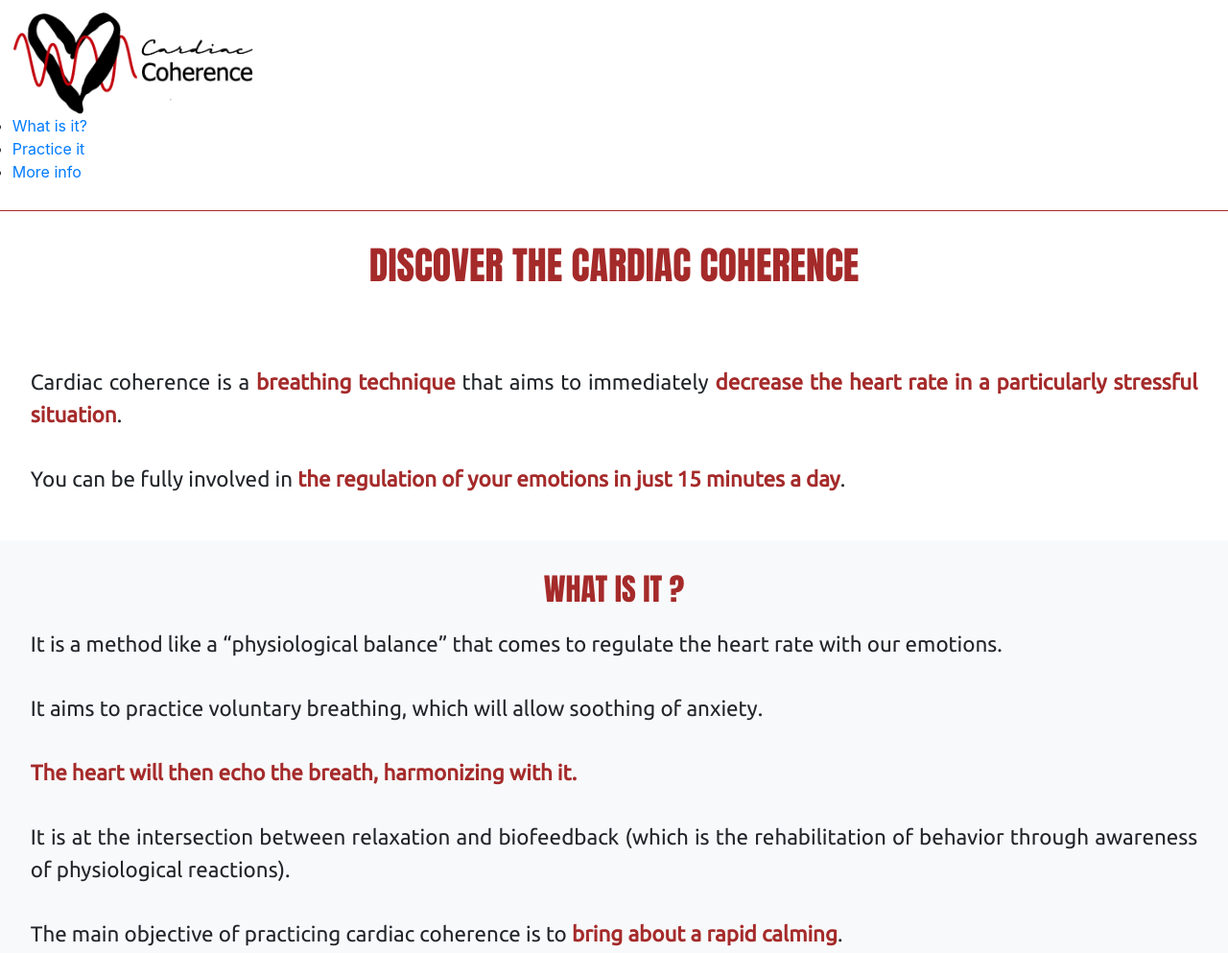
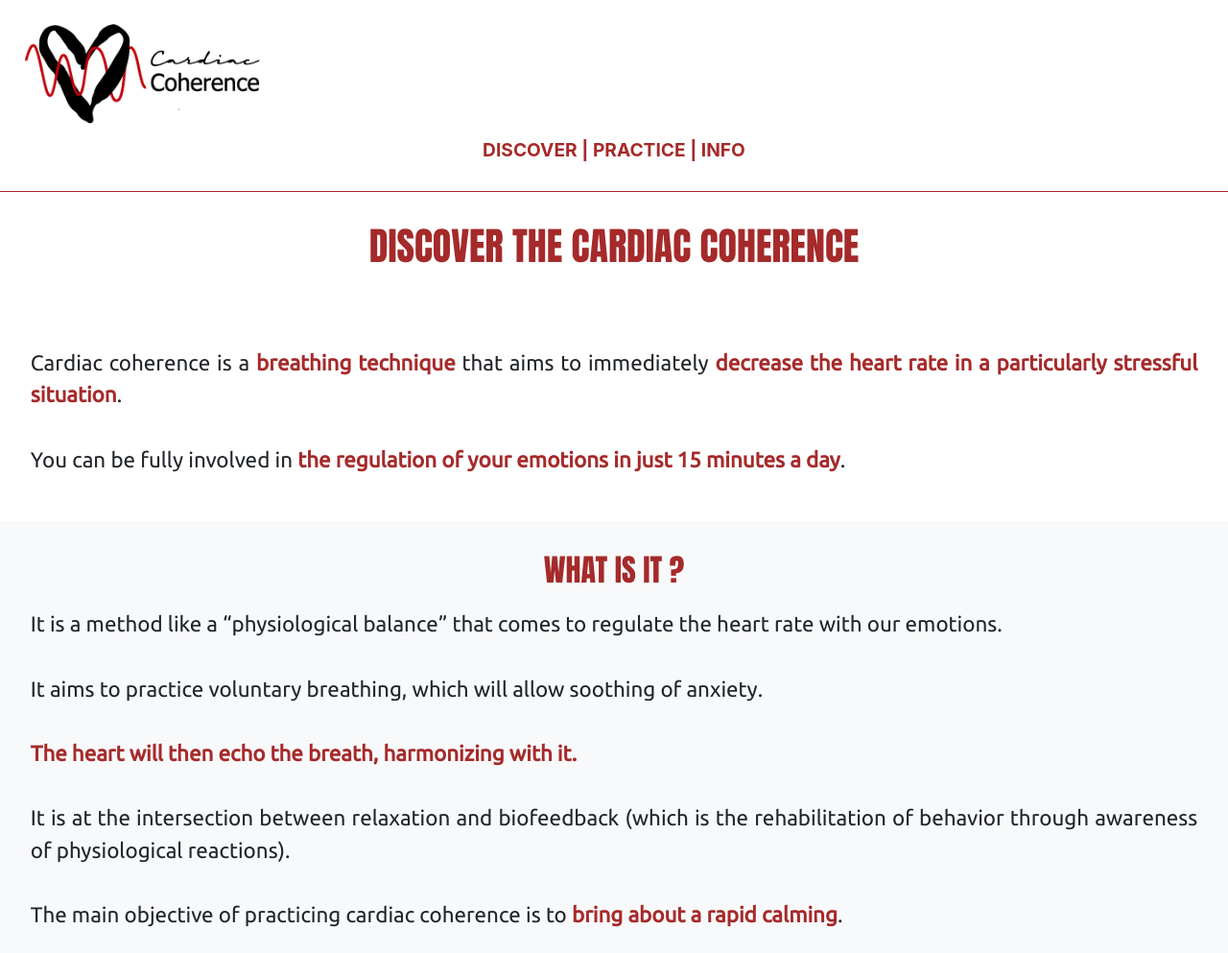
Before and after one commit to cecilegaudron/cardiac-coherence, a plain HTML site: page index.html in a window 1280 px wide. Shown: the top 993 px of the page at 96% size. Drawn offline with nearby package versions, Linux system fonts and the light colour scheme.

Commit message:
Add nav bar and reorganize header

```diff
--- a/assets/css/style.css
+++ b/assets/css/style.css
@@ -56,10 +56,40 @@
 header {
     max-width: 100%;
     margin: auto;
-    padding: 4%;
-    display: flex;
-    justify-content: center;
     border-bottom: solid 0.1rem brown;
+}
+
+/* Logo */
+#logo {
+    margin: auto;
+}
+
+/* Navigation Bar */
+nav li {
+    list-style: none;
+    display: inline-block;
+    font-size: 1.2rem;
+    font-weight: bold;
+}
+
+nav ul {
+    text-align: center;
+}
+
+nav a {
+    color: brown;
+    text-decoration: none;
+    text-transform: uppercase;
+}
+
+nav a:hover {
+    color: black;
+    text-decoration: none;
+}
+
+nav {
+    max-width: 100%;
+    margin: auto;
 }
 
 /* Description Section */
--- a/index.html
+++ b/index.html
@@ -19,19 +19,21 @@
 <body>
     <!-- Header with Logo and Navigation Bar -->
     <header>
-        <!-- Heart comes from Freepik https://fr.freepik.com/vecteurs-libre/ensemble-illustration-coeur-dessine-main_9866239.htm#query=coeur&position=32&from_view=search&track=sph -->
-        <img src="assets/images/logo-cc.png" alt="Logo for Cardiac Coherence">
+        <div id="logo">
+            <!-- Heart comes from Freepik https://fr.freepik.com/vecteurs-libre/ensemble-illustration-coeur-dessine-main_9866239.htm#query=coeur&position=32&from_view=search&track=sph -->
+            <img src="assets/images/logo-cc.png" alt="Logo for Cardiac Coherence">
+        </div>
     <!-- Navigation Bar -->
         <nav>
             <ul>
                 <li>
-                    <a href="#">What is it?</a>
+                    <a href="#">Discover |</a>
                 </li>
                 <li>
-                    <a href="practice.html">Practice it</a>
+                    <a href="practice.html">Practice |</a>
                 </li>
                 <li>
-                    <a href="informations.html">More info</a>
+                    <a href="informations.html">Info </a>
                 </li>
             </ul>
         </nav>
```
Also changed, not shown: informations.html (+4 -2 lines), practice.html (+4 -2 lines).
